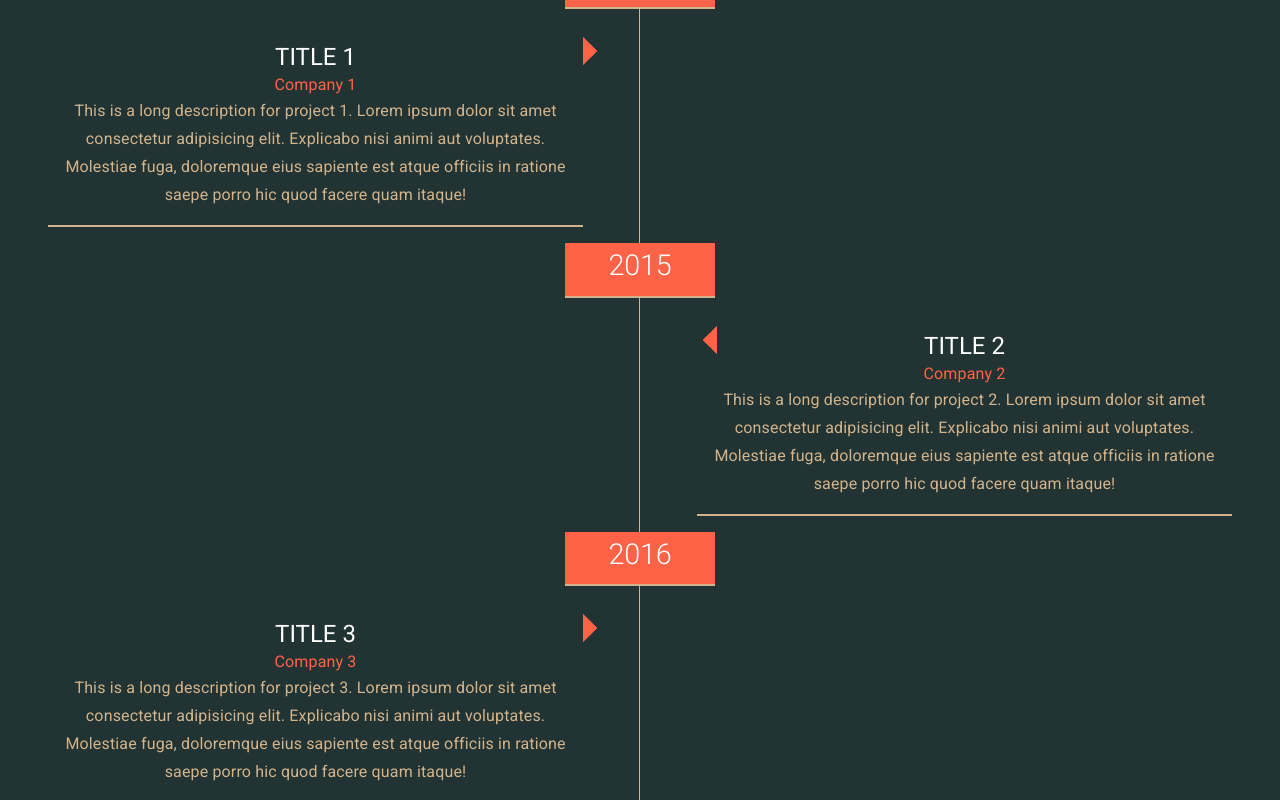
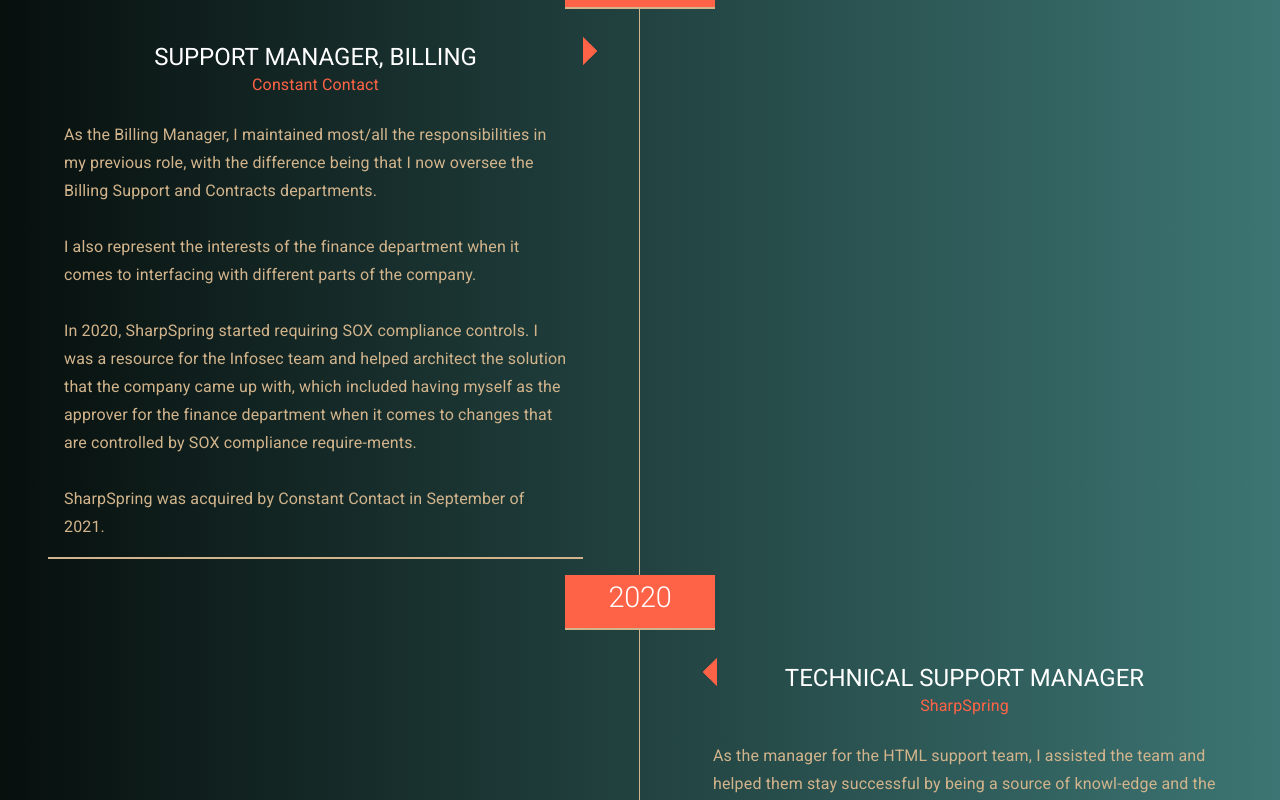
Before and after one commit to crisecheguren/echeguren.dev, a React (Create React App) app: page /resume in a window 1280 px wide. Shown: the part 280-1080 px from the top of the page. Built offline with nearby package versions, Linux system fonts and the light colour scheme.

Commit message:
fixed resume

```diff
--- a/src/components/Contact.js
+++ b/src/components/Contact.js
@@ -8,7 +8,7 @@
   Stack,
 
  } from '@mui/material'
- import SendIcon from '@mui/icons-material/Send'
+import SendIcon from '@mui/icons-material/Send'
 import Navbar from './Navbar'
 
 
@@ -60,7 +60,7 @@
           component='div'
           sx={{
             background: "#233",
-            height: "100vh"
+            height: "100%"
           }}
         >
           <Grid container justifyContent={'center'}>
--- a/src/components/Header.js
+++ b/src/components/Header.js
@@ -41,7 +41,7 @@
                 mb: '3rem'
             }}
         >
-            <TypedComponent strings={['Web Design','Web Development','React Ninja','Jazz Musician','Windrunner']} />
+            <TypedComponent strings={['Web Design','Web Development','Technical Support Manager','Jazz Musician','Lightweaver']} />
          </Typography>
 
     </Box>);
--- a/src/components/Portfolio.js
+++ b/src/components/Portfolio.js
@@ -8,7 +8,7 @@
 import projects from '../projects.js';
 
 const containerStyle = {
-    background: "#233",
+
     height: "100"
 }
 
--- a/src/components/Resume.js
+++ b/src/components/Resume.js
@@ -19,7 +19,7 @@
   return (
       <ThemeProvider theme={theme}>
         <Navbar currentPage={'Resume'}/>
-        <Box component="header" sx={{background: '#233'}}>
+        <Box component="header">
             <Typography
                 variant='h4'
                 align='center'
--- a/src/components/ResumeItem.js
+++ b/src/components/ResumeItem.js
@@ -4,6 +4,7 @@
     Box,
     createTheme
 } from '@mui/material';
+
 
 const theme = createTheme();
 
@@ -68,14 +69,15 @@
     },
 }
 
-const ResumeItem = ({ id, year, title, company, description}) => {
+const ResumeItem = ({ id, startYear,endYear, title, company, description}) => {
+    if (startYear) {
         return (
             <>
                 <Typography
                     variant='h2'
                     sx={{...itemStyle,...yearStyle}}
                 >
-            {year}
+                    {endYear}
                 </Typography>
                 <Box
                     component='div'
@@ -103,17 +105,76 @@
                     </Typography>
                     <Typography
                         variant='subtitle1'
-                align='center'
+
                         sx={{
-                    color: 'tan'
+                            color: 'tan',
+                            textAlign: 'left'
                         }}
                     >
                         {description}
                     </Typography>
 
                 </Box>
+                <Typography
+                    variant='h2'
+                    sx={{...itemStyle,...yearStyle}}
+                >
+                    {startYear}
+                </Typography>
+            </>
+        )
+    } else {
+        return (
+            <>
+                <Typography
+                    variant='h2'
+                    sx={{...itemStyle,...yearStyle}}
+                >
+                    {endYear}
+                </Typography>
+                <Box
+                    component='div'
+                    sx={{...itemStyle}}>
+
+                    <Typography
+                        variant='h5'
+                        align='center'
+                        sx={{
+                            color: 'white',
+                            padding: 0,
+                            textTransform: 'uppercase'
+                        }}
+                    >
+                        {title}
+                    </Typography>
+                    <Typography
+                        variant='body1'
+                        align='center'
+                        sx={{
+                            color: 'tomato'
+                        }}
+                    >
+                        {company}
+                    </Typography>
+                    <Typography
+                        variant='subtitle1'
+
+                        sx={{
+                            mt: 3,
+                            color: 'tan',
+                            whiteSpace: 'pre-line',
+                            verticalAlign: 'bottom'
+
+                        }}
+                    >
+                        {description}
+                    </Typography>
+
+                </Box>
+
             </>
         )
     }
+}
 
 export default ResumeItem
--- a/src/components/TimeLine.js
+++ b/src/components/TimeLine.js
@@ -49,7 +49,8 @@
                                 <ResumeItem
                                     key={i - 1}
                                     id={jobs[i].id}
-                                    year={jobs[i].year}
+                                    startYear={jobs[i].startYear}
+                                    endYear={jobs[i].endYear}
                                     title={jobs[i].title}
                                     company={jobs[i].company}
                                     description={jobs[i].description}
--- a/src/jobs.js
+++ b/src/jobs.js
@@ -1,29 +1,38 @@
 const jobs = [
     {
         id: 1,
-        year: '2014',
-        title: 'Title 1',
-        company: 'Company 1',
-        description: 'This is a long description for project 1. Lorem ipsum dolor sit amet consectetur adipisicing elit. Explicabo nisi animi aut voluptates. Molestiae fuga, doloremque eius sapiente est atque officiis in ratione saepe porro hic quod facere quam itaque!'
+
+        endYear: '2022',
+        title: 'Support Manager, Billing',
+        company: 'Constant Contact',
+        description: 'As the Billing Manager, I maintained most/all the responsibilities in my previous role, with the difference being that I now oversee the Billing Support and Contracts departments. \n\nI also represent the interests of the finance department when it comes to interfacing with different parts of the company. \n\nIn 2020, SharpSpring started requiring SOX compliance controls. I was a resource for the Infosec team and helped architect the solution that the company came up with, which included having myself as the approver for the finance department when it comes to changes that are controlled by SOX compliance require-ments. \n\nSharpSpring was acquired by Constant Contact in September of 2021.'
     },
     {
         id: 2,
-        year: '2015',
-        title: 'Title 2',
-        company: 'Company 2',
-        description: 'This is a long description for project 2. Lorem ipsum dolor sit amet consectetur adipisicing elit. Explicabo nisi animi aut voluptates. Molestiae fuga, doloremque eius sapiente est atque officiis in ratione saepe porro hic quod facere quam itaque!'
+
+        endYear: '2020',
+        title: 'Technical Support Manager',
+        company: 'SharpSpring',
+        description: 'As the manager for the HTML support team, I assisted the team and helped them stay successful by being a source of knowl-edge and the final point of escalation for customer related inquiries. I also met with the product and development teams daily and relayed important information concerning customer issues and escalations. I assisted the product manager in identifying possibilities for improvement of the application, as well as exploring the avenues with which to make those improvements.\n\nDuring my time as the HTML Support Manager, I became an expert in that area of the application, oftentimes assisting em-ployees across the entire company with matters related to SharpSpring’s email editor, landing page creator, form builder, and third party integrations.\n\nI also regularly met with individual members of the support team to discuss performance and conduct reviews. I took the lead in making hiring decisions and training new members of the support staff in the areas of the application with which I am familiar.\n\nAs a member of SharpSpring’s client services leadership team, I was also tasked with assisting in the planning, deployment, and/or management of department and company-wide initiatives and projects.\n\nIn 2019, I was tasked with implementing the intake strategy for company customer churn data. We came up with a way to interface with customers and were able to gain valuable information about how to improve our process.'
     },{
         id: 3,
-        year: '2016',
-        title: 'Title 3',
-        company: 'Company 3',
-        description: 'This is a long description for project 3. Lorem ipsum dolor sit amet consectetur adipisicing elit. Explicabo nisi animi aut voluptates. Molestiae fuga, doloremque eius sapiente est atque officiis in ratione saepe porro hic quod facere quam itaque!'
+        endYear: '2019',
+        title: 'Technical Support Engineer',
+        company: 'SharpSpring',
+        description: 'As a Technical Support Engineer I worked on a team that handled the areas of the application dealing directly with email and landing page rendering (HTML & CSS), form styling (HTML & CSS), and API integrations (JS).\n\nI assisted the development team in finding and documenting defect escalations (Jira). I provided the support team with assistance in documenting pro-cess in Confluence and writing canned responses for use in Zendesk'
     },{
         id: 4,
-        year: '2017',
-        title: 'Title 4',
-        company: 'Company 4',
-        description: 'This is a long description for project 4. Lorem ipsum dolor sit amet consectetur adipisicing elit. Explicabo nisi animi aut voluptates. Molestiae fuga, doloremque eius sapiente est atque officiis in ratione saepe porro hic quod facere quam itaque!'
+        endYear: '2018',
+        title: 'Project Manager',
+        company: 'Altavian',
+        description: 'In this role I specialized in assisting the software engineering team stay organized and successful.\n\nPlanning Project Resources: made a feasible plan that achieved the goals and objectives of the project and aligned with Altavian’s overall business strategy. I assisted in the defining of the project’s scope and determining what resources were available, estimated time and financial commitment, as well as monitored and reported on the project’s progress.\n\nLeading Project Team: took a leadership role in one of Altavian’s software development teams. I assigned them tasks and deadlines and gave them the tools to collaborate. We met regularly and used status updates to chart their progress, while reallocating resources as needed to avoid blocking team members or overburdening them.\n\nJira Administration: part of my responsibilities were administering Jira and “Scrumifying” the team’s work flow. I acted as the team’s Scrum master and helped lead the discussion in daily, weekly, and quarterly meetings.'
+    },{
+        id: 5,
+        endYear: '2017',
+        startYear: '2014',
+        title: 'Technical Support Lead',
+        company: 'Extensis',
+        description: 'In this role I specialized in assisting the development team to find and document defect escalations (Jira). I also took a leadership role providing high-level technical support to Extensis’ most valuable corporate customers, documenting cases, handling emails, and maintaining both internal and public-facing knowledge base articles.'
     },
 ]
 
```
Also changed, not shown: src/components/contact.css (deleted, +0 -7 lines), src/coffee-apple.jpg (deleted). Lines whose indentation alone changed are shown as unchanged.
